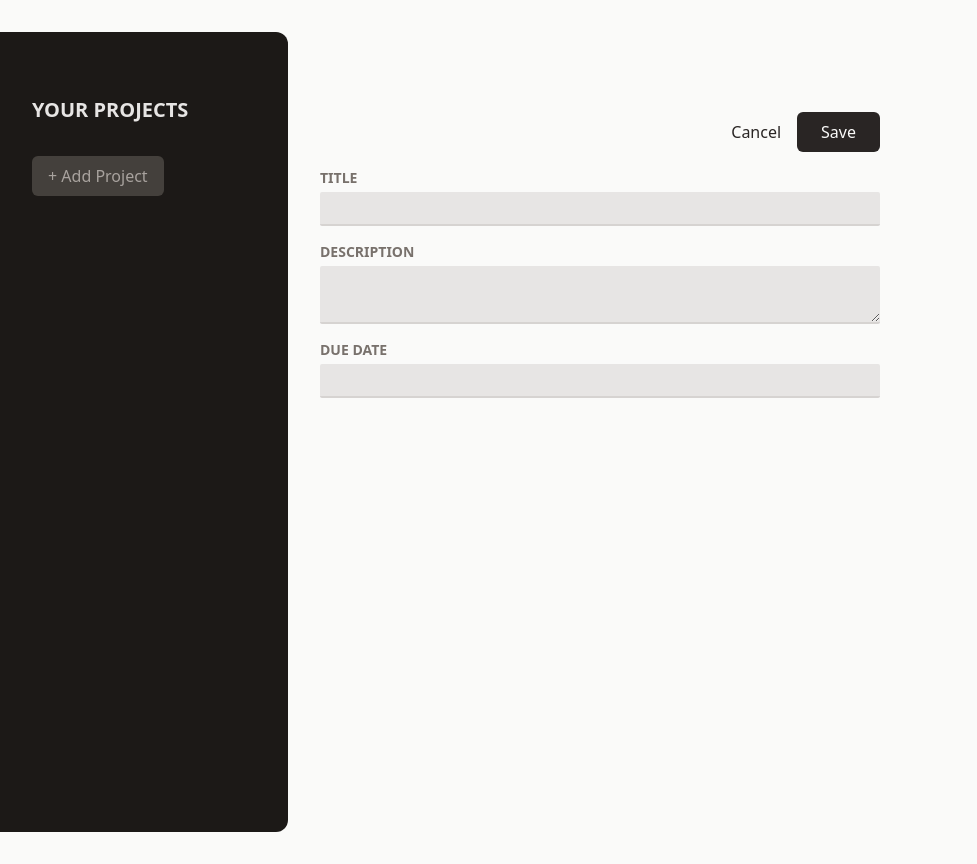
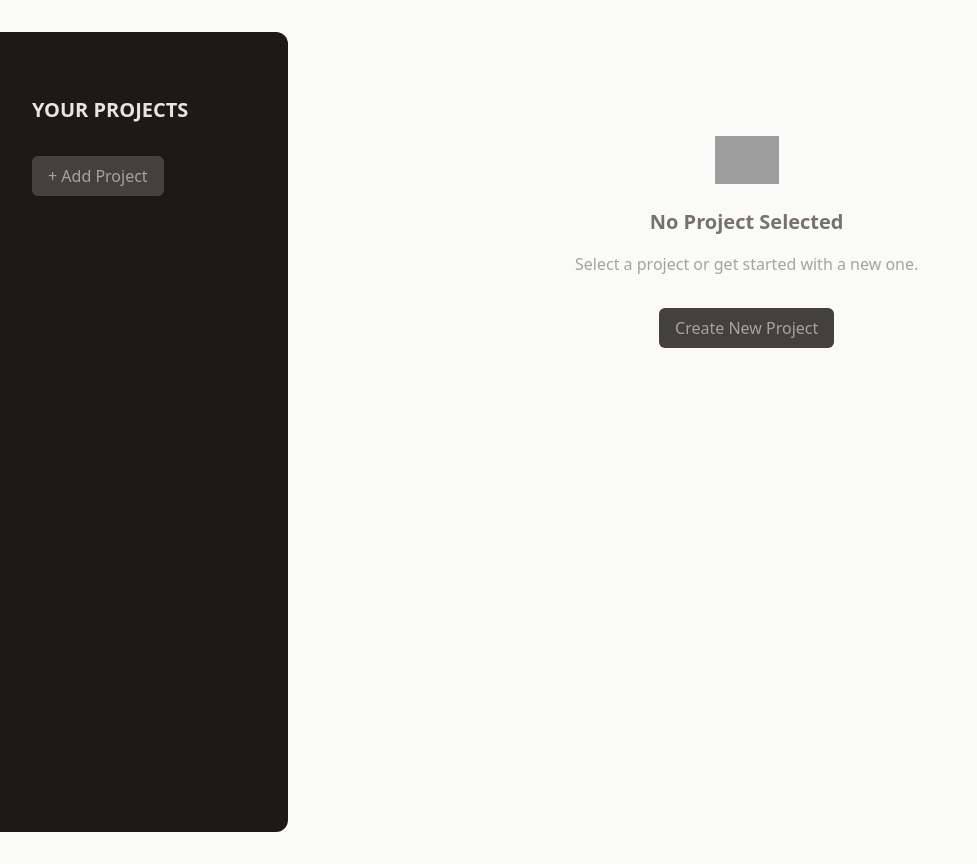
Before and after one commit to gaurav700/React_TaskManagement, a React (Vite) app: page / in a window 1280 px wide. Shown: the whole page, without its empty margins (0-977 px from the left). Built offline with nearby package versions, Linux system fonts and the light colour scheme; grey boxes are pictures that could not be loaded.

Commit message:
Splitting Components to Split JSX & Tailwind Styles (for Higher Resusability)

```diff
--- a/src/App.jsx
+++ b/src/App.jsx
@@ -1,11 +1,12 @@
 import NewProject from "./components/NewProject";
 import ProjectSidebar from "./components/ProjectSidebar";
-
+import NoProjectSelected from "./components/NoProjectSelected";
 function App() {
   return (
     <main className="h-screen my-8 flex gap-8">
       <ProjectSidebar />
-      <NewProject />
+      {/* <NewProject /> */}
+      <NoProjectSelected />
     </main>
   );
 }
--- /dev/null
+++ b/src/components/Button.jsx
@@ -0,0 +1,10 @@
+export default function Button({ children, ...props }) {
+  return (
+    <button
+      {...props}
+      className="px-4 py-2 text-xs md:text-base rounded-md bg-stone-700 text-stone-400 hover:bg-stone-600 hover:text-stone-100"
+    >
+      {children}
+    </button>
+  );
+}
--- /dev/null
+++ b/src/components/NoProjectSelected.jsx
@@ -0,0 +1,23 @@
+import noProjectImage from "../assets/no-projects.png";
+import Button from "./Button";
+export default function NoProjectSelected() {
+  return (
+    <div className="mt-24 text-center w-2/3">
+      <img
+        src={noProjectImage}
+        className="w-16 h-16 object-contain mx-auto"
+        alt="An empty task list"
+      />
+      <h2 className="text-xl font-bold text-stone-500 mt-4 my-4 ">
+        {" "}
+        No Project Selected{" "}
+      </h2>
+      <p className="text-stone-400 mb-4 ">
+        Select a project or get started with a new one.
+      </p>
+      <p className="mt-8">
+        <Button>Create New Project</Button>
+      </p>
+    </div>
+  );
+}
--- a/src/components/ProjectSidebar.jsx
+++ b/src/components/ProjectSidebar.jsx
@@ -1,3 +1,4 @@
+import Button from "./Button";
 export default function ProjectSidebar() {
   return (
     <aside className="w-1/3 px-8 py-16 bg-stone-900 text-stone-50 md:w-72 rounded-r-xl">
@@ -5,9 +6,7 @@
         Your Projects{" "}
       </h2>
       <div>
-        <button className="px-4 py-2 text-xs md:text-base rounded-md bg-stone-700 text-stone-400 hover:bg-stone-600 hover:text-stone-100">
-          + Add Project
-        </button>
+        <Button>+ Add Project</Button>
       </div>
       <ul></ul>
     </aside>
```
